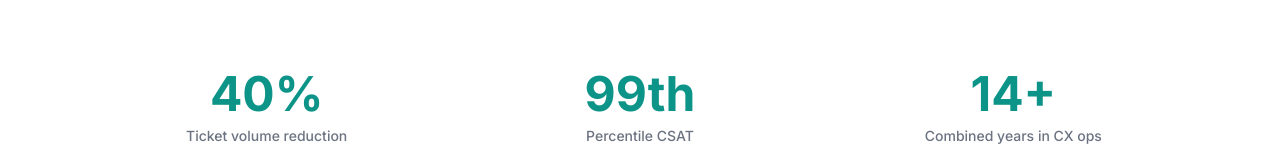
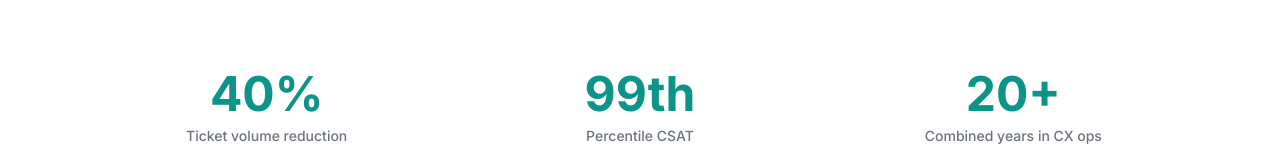
Before and after one commit to AllesAusloeschen/nexteracx, a Next.js app: page / in a window 1280 px wide. Shown: the part 727-895 px from the top of the page. Built offline with nearby package versions, Linux system fonts and the light colour scheme.

Commit message:
Update combined years to 20+

```diff
--- a/app/page.tsx
+++ b/app/page.tsx
@@ -39,7 +39,7 @@ export default function HomePage() {
           <div className="grid grid-cols-1 sm:grid-cols-3 gap-8">
             <StatCard value="40%" label="Ticket volume reduction" />
             <StatCard value="99th" label="Percentile CSAT" />
-            <StatCard value="14+" label="Combined years in CX ops" />
+            <StatCard value="20+" label="Combined years in CX ops" />
           </div>
         </div>
       </section>
```
